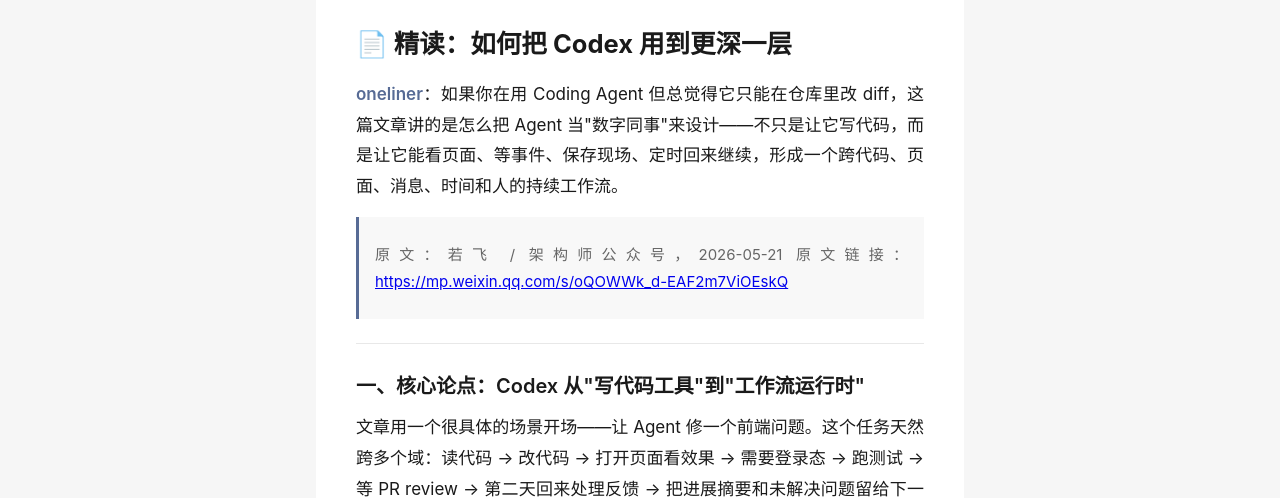
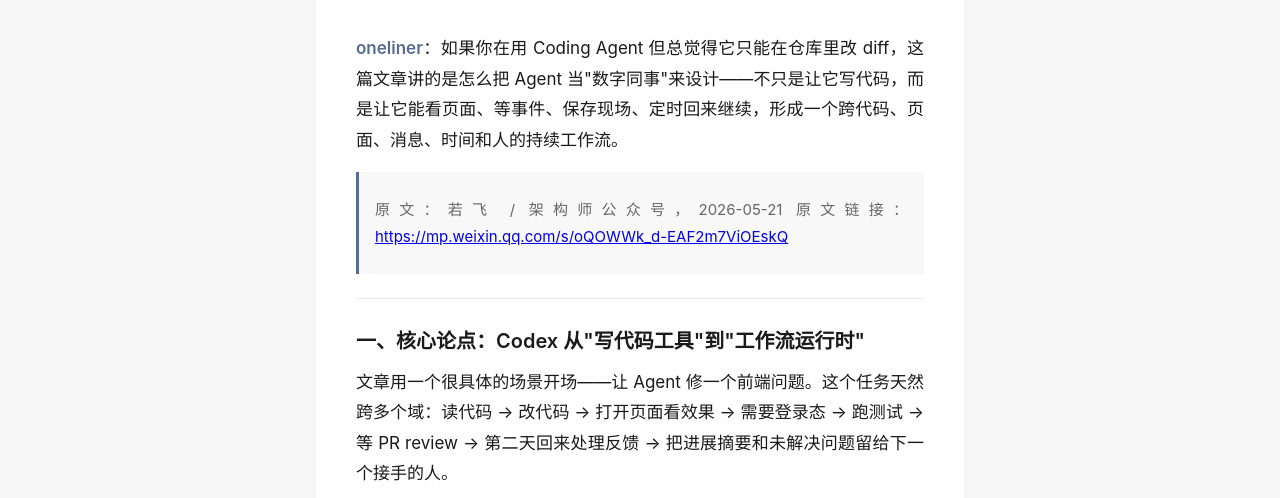
Before and after one commit to liyaou558/laoli-notes, an Astro site: page /laoli-notes/posts/codex-deeper-use in a window 1280 px wide. Shown: the part 229-727 px from the top of the page. Built offline with nearby package versions, Linux system fonts and the light colour scheme; Astro itself is replaced by a stand-in of ours.

Commit message:
fix: remove duplicate heading from article body

```diff
--- a/src/content/posts/codex-deeper-use.md
+++ b/src/content/posts/codex-deeper-use.md
@@ -7,8 +7,6 @@
 author: "若飞（架构师）"
 source: "https://mp.weixin.qq.com/s/oQOWWk_d-EAF2m7ViOEskQ"
 ---
-
-# 📄 精读：如何把 Codex 用到更深一层
 
 **oneliner**：如果你在用 Coding Agent 但总觉得它只能在仓库里改 diff，这篇文章讲的是怎么把 Agent 当"数字同事"来设计——不只是让它写代码，而是让它能看页面、等事件、保存现场、定时回来继续，形成一个跨代码、页面、消息、时间和人的持续工作流。
 
```
